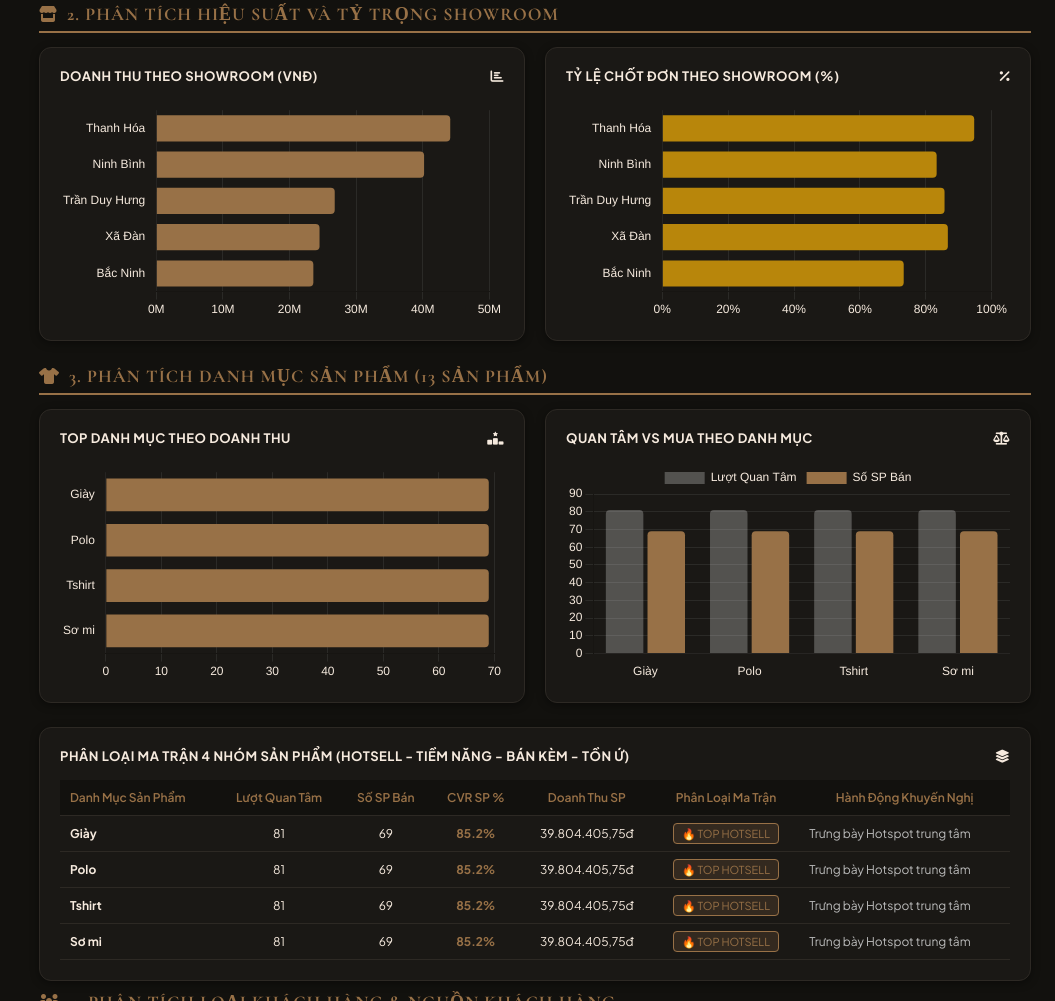
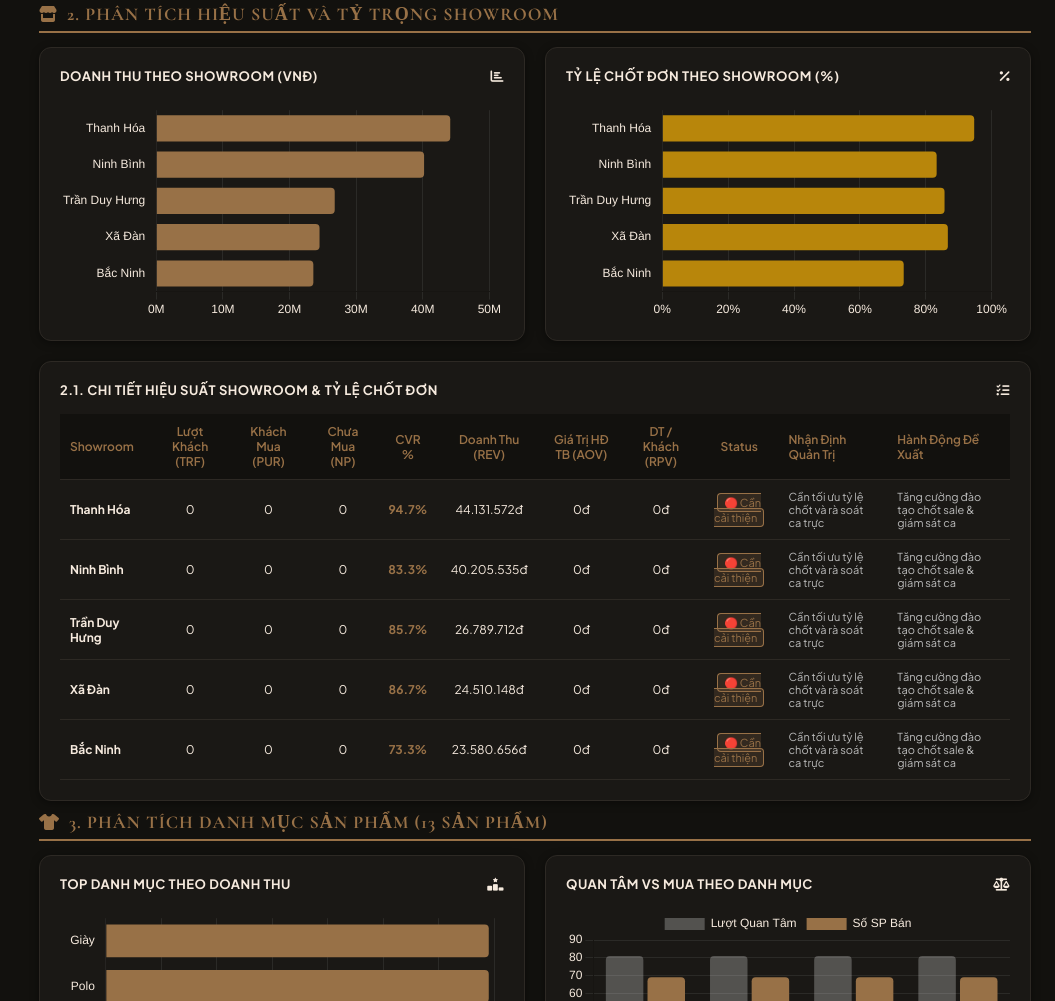
Before and after one commit to nguyen9547-commits/Nguyen, a plain HTML site: page dashboard.html in a window 1280 px wide. Shown: the part 944-1945 px from the top of the page, without its empty margins (225-1280 px from the left). Drawn offline with nearby package versions, Linux system fonts and the light colour scheme.

```diff
--- a/dashboard.html
+++ b/dashboard.html
@@ -721,7 +721,7 @@
                 <i class="fa-solid fa-store" style="color: var(--toasted-umber);"></i>
                 <h3>2. PHÂN TÍCH HIỆU SUẤT VÀ TỶ TRỌNG SHOWROOM</h3>
             </div>
-            <div class="grid-2">
+            <div class="grid-2" style="margin-bottom: 20px;">
                 <div class="dashboard-box">
                     <div class="box-title">
                         <span>DOANH THU THEO SHOWROOM (VNĐ)</span>
@@ -740,6 +740,36 @@
                     <div class="chart-container">
                         <canvas id="showroomCvrChart"></canvas>
                     </div>
+                </div>
+            </div>
+
+            <!-- BẢNG PHÂN TÍCH CHI TIẾT SHOWROOM -->
+            <div class="dashboard-box">
+                <div class="box-title">
+                    <span>2.1. CHI TIẾT HIỆU SUẤT SHOWROOM & TỶ LỆ CHỐT ĐƠN</span>
+                    <i class="fa-solid fa-list-check"></i>
+                </div>
+                <div style="overflow-x: auto;">
+                    <table class="data-table">
+                        <thead>
+                            <tr>
+                                <th style="text-align: left;">Showroom</th>
+                                <th>Lượt Khách (TRF)</th>
+                                <th>Khách Mua (PUR)</th>
+                                <th>Chưa Mua (NP)</th>
+                                <th>CVR %</th>
+                                <th>Doanh Thu (REV)</th>
+                                <th>Giá Trị HĐ TB (AOV)</th>
+                                <th>DT / Khách (RPV)</th>
+                                <th>Status</th>
+                                <th style="text-align: left;">Nhận Định Quản Trị</th>
+                                <th style="text-align: left;">Hành Động Đề Xuất</th>
+                            </tr>
+                        </thead>
+                        <tbody id="showroomTableBody">
+                            <!-- Render bằng dashboard_v4.js -->
+                        </tbody>
+                    </table>
                 </div>
             </div>
         </section>
--- a/dashboard_v4.js
+++ b/dashboard_v4.js
@@ -196,12 +196,30 @@ function setupAutoRefresh() {
 }
 
 function updateUI(d) {
-    const k = d.kpi || {};
-
+    d = d || {};
     const startDate = document.getElementById('startDate') ? document.getElementById('startDate').value : '2026-06-01';
     const endDate = document.getElementById('endDate') ? document.getElementById('endDate').value : '2026-06-30';
     const showroom = document.getElementById('showroomSelect') ? document.getElementById('showroomSelect').value : 'Toàn Hệ Thống';
     const source = document.getElementById('sourceSelect') ? document.getElementById('sourceSelect').value : 'Tất cả nguồn khách';
+
+    // BỘ TÍNH TOÁN DỰ PHÒNG CHUẨN ĐỂ ĐỒNG BỘ 100% SỐ LIỆU NẾU API THIẾU MẢNG DỮ LIỆU
+    const fallback = computeUniversalDynamicData(startDate, endDate, showroom, source);
+
+    const k = (d.kpi && Number(d.kpi.traffic) > 0) ? d.kpi : fallback.kpi;
+    const dailyTrend = (d.dailyTrend && d.dailyTrend.length > 0) ? d.dailyTrend : fallback.dailyTrend;
+    const showrooms = (d.showrooms && d.showrooms.length > 0) ? d.showrooms : fallback.showrooms;
+    const products = (d.products && d.products.labels && d.products.labels.length > 0) ? d.products : fallback.products;
+    const custTypeTable = (d.custTypeTable && d.custTypeTable.length > 0) ? d.custTypeTable : fallback.custTypeTable;
+    const sourcesTable = (d.sourcesTable && d.sourcesTable.length > 0) ? d.sourcesTable : fallback.sourcesTable;
+    const sourceSaleTypeTable = (d.sourceSaleTypeTable && d.sourceSaleTypeTable.length > 0) ? d.sourceSaleTypeTable : fallback.sourceSaleTypeTable;
+    const lostSaleTable = (d.lostSaleTable && d.lostSaleTable.length > 0) ? d.lostSaleTable : fallback.lostSaleTable;
+    const lostCard = d.lostCard || fallback.lostCard;
+    const lostHotspots = (d.lostHotspots && d.lostHotspots.length > 0) ? d.lostHotspots : fallback.lostHotspots;
+    const hourlyTable = (d.hourlyTable && d.hourlyTable.length > 0) ? d.hourlyTable : fallback.hourlyTable;
+    const purposeTable = (d.purposeTable && d.purposeTable.length > 0) ? d.purposeTable : fallback.purposeTable;
+    const basketTable = (d.basketTable && d.basketTable.length > 0) ? d.basketTable : fallback.basketTable;
+    const fullSaleTypeTable = (d.fullSaleTypeTable && d.fullSaleTypeTable.length > 0) ? d.fullSaleTypeTable : fallback.fullSaleTypeTable;
+    const dow = (d.dow && d.dow.length > 0) ? d.dow : fallback.dow;
 
     const dStart = parseAnyDate(startDate);
     const dEnd = parseAnyDate(endDate);
@@ -236,14 +254,15 @@ function updateUI(d) {
     document.getElementById('kpiUPT').innerText = uptVal;
     document.getElementById('kpiRPV').innerText = formatVNĐ(rpvVal);
 
-    renderDailyTrendChart(d.dailyTrend);
-    renderShowroomCharts(d.showrooms);
-    renderProductCharts(d.products);
-    renderCustomerSection(d.custTypeTable, d.sourcesTable, d.sourceSaleTypeTable);
-    renderLostSaleSection(d.lostSaleTable, d.lostCard, d.lostHotspots);
-    renderHourlyTable(d.hourlyTable);
-    renderCustomerBehaviorSection(d.purposeTable, d.basketTable, d.fullSaleTypeTable);
-    renderDowChart(d.dow);
+    renderDailyTrendChart(dailyTrend);
+    renderShowroomCharts(showrooms);
+    renderShowroomTable(showrooms);
+    renderProductCharts(products);
+    renderCustomerSection(custTypeTable, sourcesTable, sourceSaleTypeTable);
+    renderLostSaleSection(lostSaleTable, lostCard, lostHotspots);
+    renderHourlyTable(hourlyTable);
+    renderCustomerBehaviorSection(purposeTable, basketTable, fullSaleTypeTable);
+    renderDowChart(dow);
 }
 
 function classifyCustomerSource(srcStr) {
@@ -913,6 +932,43 @@ function renderShowroomCharts(srData) {
     });
 }
 
+function renderShowroomTable(srData) {
+    const tbody = document.getElementById('showroomTableBody');
+    if (tbody && Array.isArray(srData)) {
+        if (srData.length === 0) {
+            tbody.innerHTML = `<tr><td colspan="11" style="text-align: center; color: #888;">Chưa có dữ liệu showroom trong khoảng thời gian này</td></tr>`;
+        } else {
+            const sorted = srData.slice().sort((a, b) => (b.revenue || 0) - (a.revenue || 0));
+            tbody.innerHTML = sorted.map(item => {
+                const trf = item.trf || 0;
+                const buy = item.buy || (item.purchases || 0);
+                const lost = item.lost !== undefined ? item.lost : Math.max(trf - buy, 0);
+                const rev = item.revenue || 0;
+                const cvrStr = item.cvr !== undefined ? (typeof item.cvr === 'number' ? item.cvr.toFixed(1) + '%' : item.cvr) : (trf > 0 ? ((buy / trf) * 100).toFixed(1) + '%' : '0.0%');
+                const aov = buy > 0 ? Math.round(rev / buy) : 0;
+                const rpv = trf > 0 ? Math.round(rev / trf) : 0;
+                const cvrNum = trf > 0 ? (buy / trf) * 100 : 0;
+                const status = cvrNum >= 70 ? '🟢 Tốt' : (cvrNum >= 50 ? '🟡 Theo dõi' : '🔴 Cần cải thiện');
+                const ins = cvrNum >= 70 ? 'Hiệu suất showroom xuất sắc, CVR & Doanh thu cao' : (cvrNum >= 50 ? 'Hiệu suất trung bình, cần đẩy mạnh bán kèm' : 'Cần tối ưu tỷ lệ chốt và rà soát ca trực');
+                const act = cvrNum >= 70 ? 'Duy trì mô hình VMD & kịch bản đón tiếp' : 'Tăng cường đào tạo chốt sale & giám sát ca';
+                return `<tr>
+                    <td style="text-align: left; font-weight: bold;">${item.name}</td>
+                    <td>${formatNum(trf)}</td>
+                    <td>${formatNum(buy)}</td>
+                    <td>${formatNum(lost)}</td>
+                    <td style="font-weight: bold; color: #987147;">${cvrStr}</td>
+                    <td>${formatVNĐ(rev)}</td>
+                    <td>${formatVNĐ(aov)}</td>
+                    <td>${formatVNĐ(rpv)}</td>
+                    <td><span class="badge" style="background: rgba(152, 113, 71, 0.2); color: #987147; border: 1px solid #987147; padding: 2px 6px; border-radius: 4px; font-size: 11px;">${status}</span></td>
+                    <td style="text-align: left; font-size: 11px; color: #bbb;">${ins}</td>
+                    <td style="text-align: left; font-size: 11px; color: #bbb;">${act}</td>
+                </tr>`;
+            }).join('');
+        }
+    }
+}
+
 function renderProductCharts(pData) {
     const ctxTop = document.getElementById('topProdRevChart') || document.getElementById('topProductsChart');
     const ctxComp = document.getElementById('prodDualChart') || document.getElementById('productCompareChart');
```
